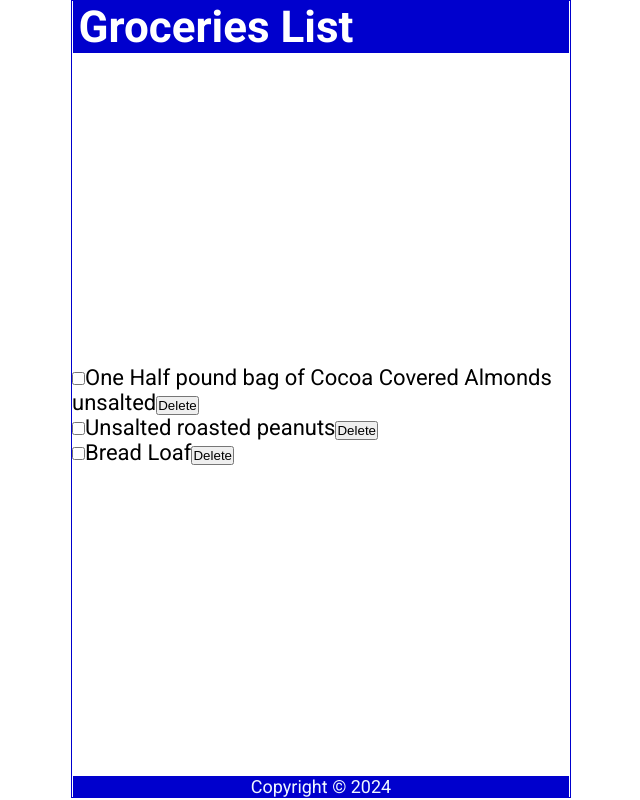
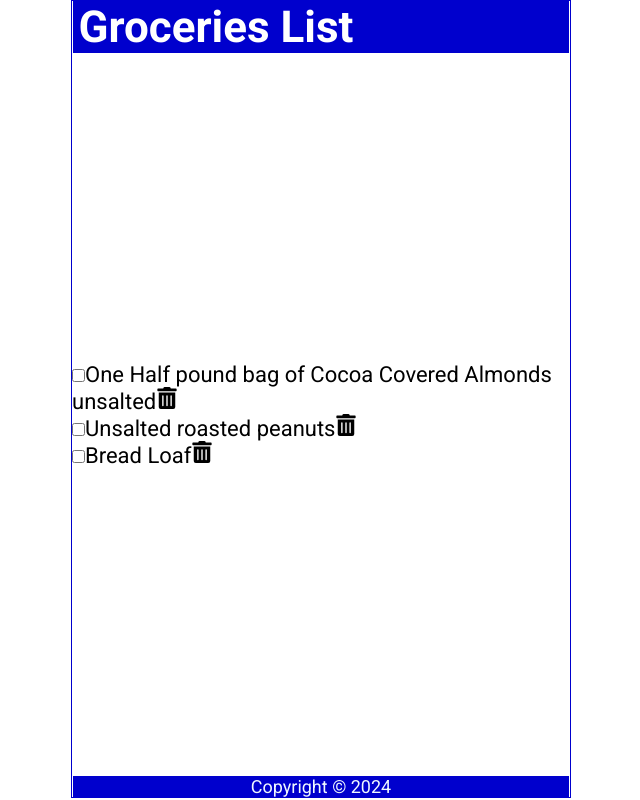
Before and after one commit to ptech12/listopia, a React (Create React App) app: page / in a window 1280 px wide. Shown: the whole page, without its empty margins (319-959 px from the left). Built offline with nearby package versions, Linux system fonts and the light colour scheme.

Commit message:
added delete button

```diff
--- a/src/Content.js
+++ b/src/Content.js
@@ -1,5 +1,5 @@
 import { useState } from "react";
-
+import { FaTrashAlt } from "react-icons/fa";
 const Content = () => {
   const [items, setItems] = useState([
     {
@@ -22,6 +22,7 @@ const Content = () => {
   return (
     <main>
       <ul>
+        {/* Iterate through the items using map */}
         {
           items.map( item => (
             <li className="item" key={item.id}>
@@ -29,8 +30,13 @@ const Content = () => {
                 type="checkbox"
                 checked={item.checked}
               />
+
               <label>{item.item}</label>
-              <button>Delete</button>
+
+              <FaTrashAlt
+                role="button"
+                tabIndex='0'
+              />
             </li>
           ))
 
```
